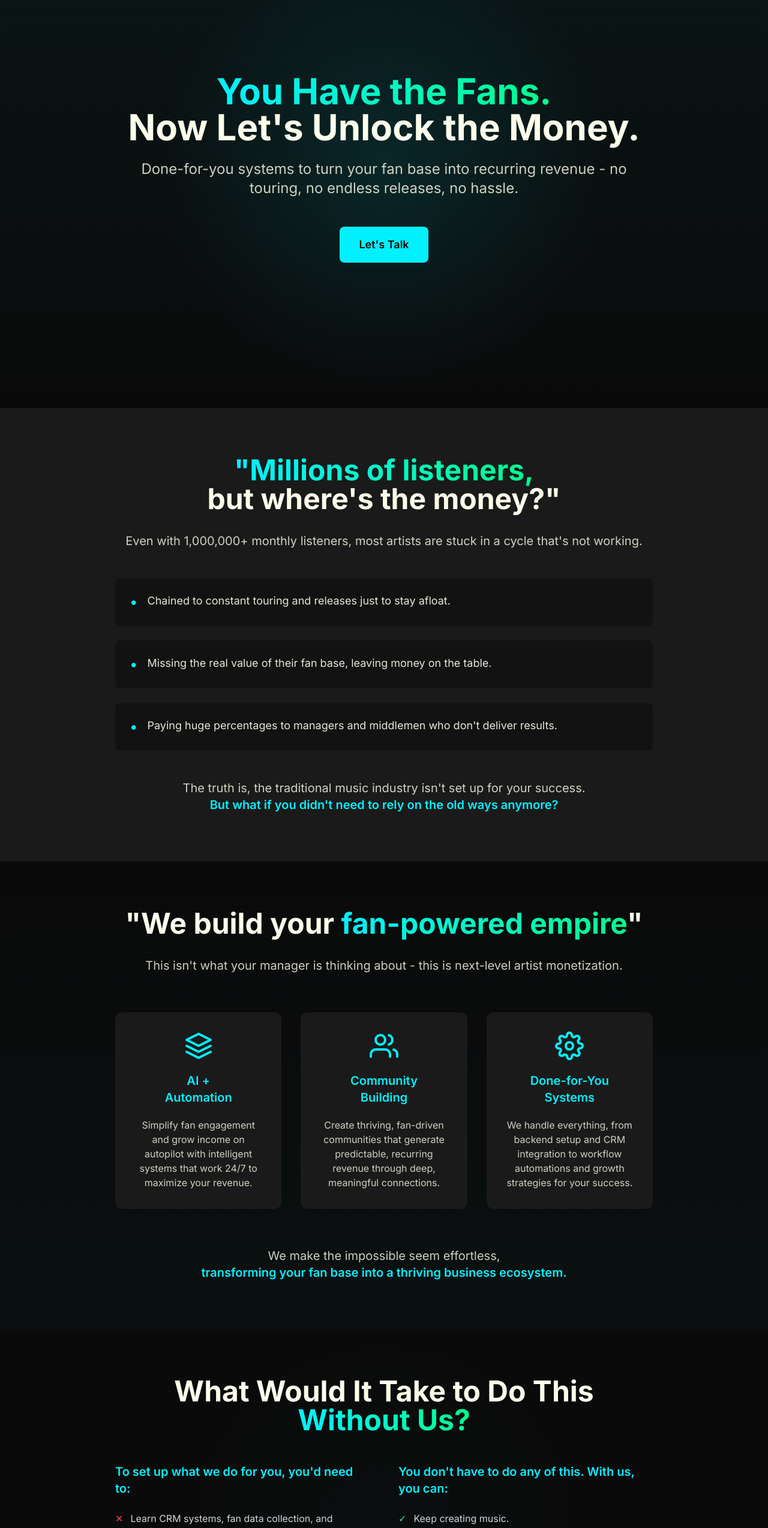
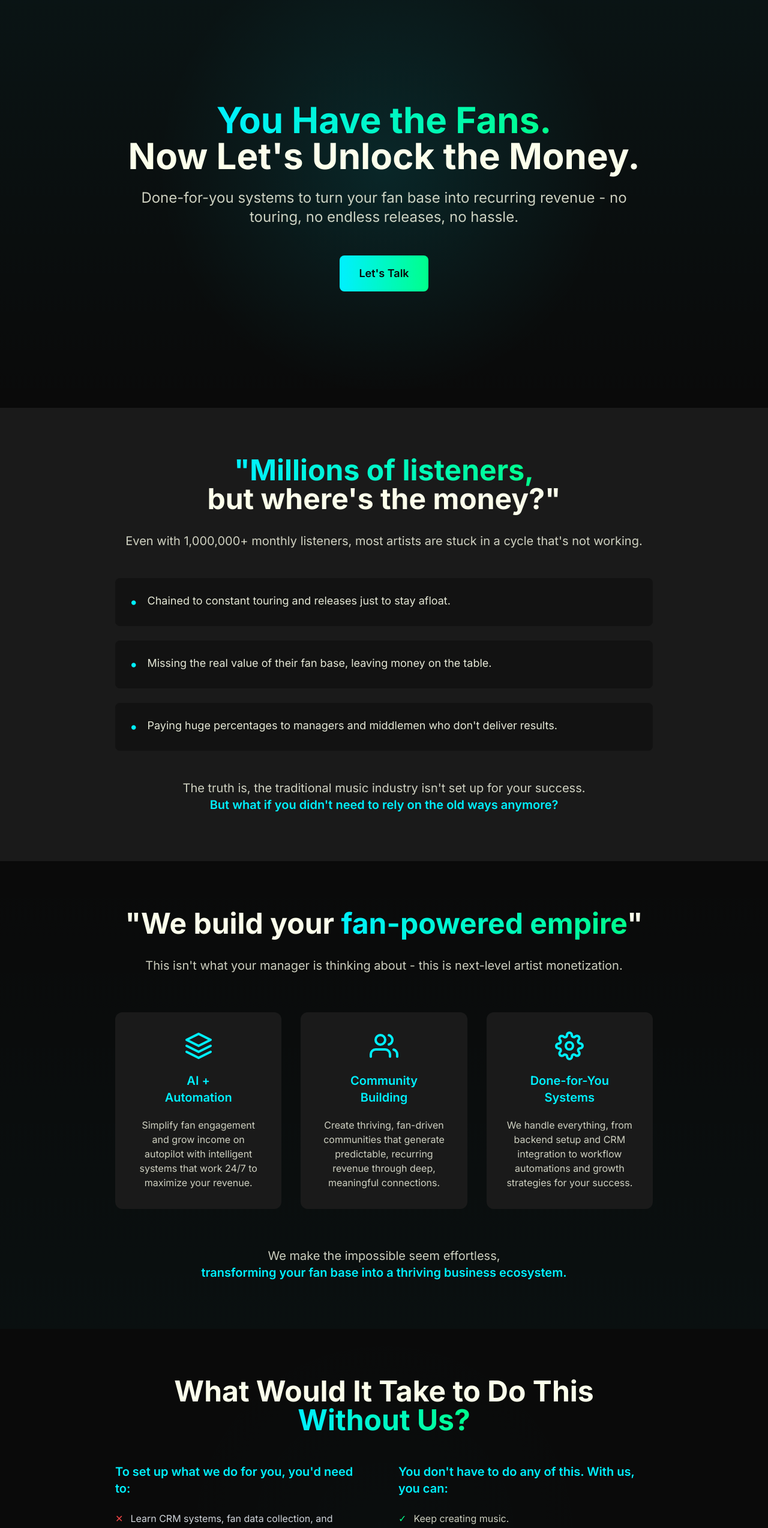
Before and after one commit to glittercowboy/underground_accelerator_website, a React (Vite) app: page / in a window 1280 px wide. Shown: the part 120-2668 px from the top of the page at 60% size. Built offline with nearby package versions, Linux system fonts and the light colour scheme.

Commit message:
Adjust hero section vertical alignment on desktop and revert color scheme to cyber-teal

```diff
--- a/src/components/Callout.tsx
+++ b/src/components/Callout.tsx
@@ -77,8 +77,8 @@ export const Callout = () => {
               </h3>
               {benefits.map((benefit, index) => (
                 <div key={index} className="flex items-start space-x-3">
-                  <span className="text-secondary">✓</span>
-                  <p className="text-gray-300">{benefit}</p>
+                  <span className="text-success">✓</span>
+                  <p className="text-off-white/80">{benefit}</p>
                 </div>
               ))}
             </motion.div>
--- a/src/components/DispellingMyth.tsx
+++ b/src/components/DispellingMyth.tsx
@@ -85,7 +85,7 @@ export const DispellingMyth = () => {
                 "Reclaim your freedom to focus on creating while our systems drive your growth.",
               ].map((item, index) => (
                 <div key={index} className="flex items-center justify-center space-x-3">
-                  <span className="text-secondary">✓</span>
+                  <span className="text-success">✓</span>
                   <p className="text-off-white/80">{item}</p>
                 </div>
               ))}
--- a/src/components/Hero.tsx
+++ b/src/components/Hero.tsx
@@ -2,13 +2,13 @@ import { motion } from 'framer-motion';
 
 export const Hero = () => {
   return (
-    <section className="min-h-screen flex items-center justify-center bg-dark relative overflow-hidden">
+    <section className="min-h-screen sm:h-[calc(100vh-4rem)] flex items-center justify-center bg-dark relative overflow-hidden">
       <div className="container relative z-10">
         <motion.div
           initial={{ opacity: 0 }}
           animate={{ opacity: 1 }}
           transition={{ duration: 1 }}
-          className="max-w-4xl mx-auto text-center sm:transform sm:translate-y-0 transform translate-y-12"
+          className="max-w-4xl mx-auto text-center sm:transform sm:translate-y-12 transform translate-y-12"
         >
           <h1 className="heading-xl mb-6">
             <span className="gradient-text">You Have the Fans.</span>
@@ -21,7 +21,7 @@ export const Hero = () => {
           <motion.button
             whileHover={{ scale: 1.02 }}
             whileTap={{ scale: 0.98 }}
-            className="bg-primary hover:bg-opacity-90 text-dark px-8 py-4 rounded-lg text-lg font-semibold transition-all"
+            className="bg-gradient-to-r from-primary to-secondary text-dark px-8 py-4 rounded-lg text-lg font-semibold transition-all"
           >
             Let's Talk
           </motion.button>
--- a/src/index.css
+++ b/src/index.css
@@ -30,3 +30,17 @@
     @apply bg-clip-text text-transparent bg-gradient-to-r from-primary to-secondary;
   }
 }
+
+@keyframes noise {
+  0% { transform: translate(0,0) }
+  10% { transform: translate(-5%,-5%) }
+  20% { transform: translate(-10%,5%) }
+  30% { transform: translate(5%,-10%) }
+  40% { transform: translate(-5%,15%) }
+  50% { transform: translate(-10%,5%) }
+  60% { transform: translate(15%,0) }
+  70% { transform: translate(0,10%) }
+  80% { transform: translate(-15%,0) }
+  90% { transform: translate(10%,5%) }
+  100% { transform: translate(5%,0) }
+}
--- a/tailwind.config.js
+++ b/tailwind.config.js
@@ -8,8 +8,9 @@ export default {
   theme: {
     extend: {
       colors: {
-        primary: '#00F0FF', // Electric blue
-        secondary: '#00FF8C', // Neon green
+        primary: '#00F0FF', // Cyber Teal
+        secondary: '#00FF8C', // Neon Green
+        success: '#00FF8C', // Same as secondary for checks
         dark: '#0A0A0A',
         'dark-lighter': '#1A1A1A',
         'off-white': '#fcffeb',
```
